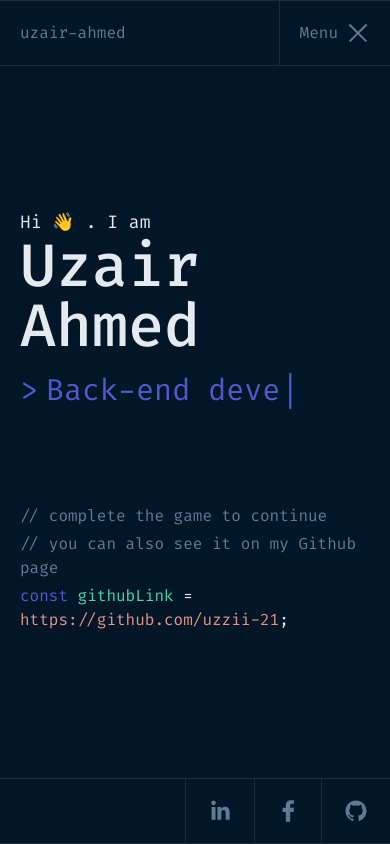
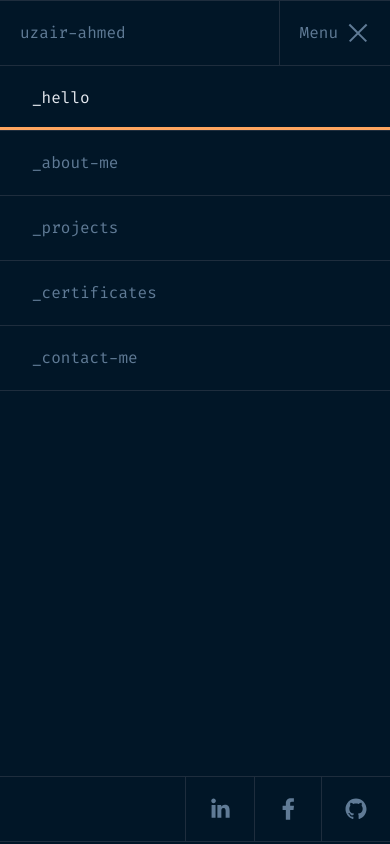
Before and after one commit to uzzii-21/portfolio, a Next.js app: page / in a window 390 px wide. Both pictures are taken after a click on the button "Menu". Built offline with nearby package versions, Linux system fonts and the light colour scheme.

Commit message:
💄 make navbar responsive

```diff
--- a/components/Layout.tsx
+++ b/components/Layout.tsx
@@ -5,7 +5,7 @@ export default function Layout({ children }: any) {
   return (
     <>
       <Navbar />
-      <main className="h-[calc(100vh-132px)]">{children}</main>
+      <main className="h-[calc(100vh-134px)]">{children}</main>
       <Footer />
     </>
   );
--- a/components/Navbar.tsx
+++ b/components/Navbar.tsx
@@ -1,66 +1,85 @@
 import Link from "next/link";
 import { useRouter } from "next/router";
-import { useState } from "react";
+import { useRef, useState } from "react";
 import { info } from "../constant/info";
 
 const Navbar = () => {
   const router = useRouter();
+  const navbarRef = useRef<HTMLDivElement>(null);
   const [isNavbarOpen, setIsNavbarOpen] = useState(false);
 
-  const clickHandler = () => {
-    setIsNavbarOpen(!isNavbarOpen);
+  const menuHandler = () => {
+    if (window.innerWidth < 1024) {
+      if (!isNavbarOpen) {
+        navbarRef.current?.classList.remove("hidden");
+        navbarRef.current?.classList.add("flex");
+      } else {
+        navbarRef.current?.classList.add("hidden");
+        navbarRef.current?.classList.remove("flex");
+      }
+      setIsNavbarOpen(!isNavbarOpen);
+    }
   };
   return (
-    <header className="border-stroke border-y flex items-center">
+    <header className="border-stroke border-y flex items-center relative">
       <Link href="/">
         <a
+          onClick={() => isNavbarOpen && menuHandler()}
           className={`py-5 px-5 lg:px-8 border-r border-stroke w-full lg:w-[20%] relative nav-hover`}
         >
           {info.name.toLocaleLowerCase().replace(" ", "-")}
         </a>
       </Link>
-      <nav className="items-center hidden lg:flex">
+      <nav
+        ref={navbarRef}
+        className="items-center flex-col lg:flex-row absolute lg:static top-[65px] left-0 w-full h-[calc(100vh-134px)] lg:w-auto lg:h-auto bg-primary z-50 lg:z-0 hidden lg:flex"
+      >
         <Link href="/">
           <a
+            onClick={menuHandler}
             className={`${
               router.pathname == "/" ? "active-nav text-white" : ""
-            } py-5 px-8 border-r border-stroke hover:text-white relative nav-hover`}
+            } py-5 px-8 border-b lg:border-b-0 w-full lg:w-auto lg:border-r border-stroke hover:text-white relative nav-hover`}
           >
             _hello
           </a>
         </Link>
         <Link href="/about-me">
           <a
+            onClick={menuHandler}
             className={`${
               router.pathname == "/about-me" ? "active-nav text-white" : ""
-            } py-5 px-8 border-r border-stroke hover:text-white relative nav-hover`}
+            } py-5 px-8 border-b lg:border-b-0 w-full lg:w-auto lg:border-r border-stroke hover:text-white relative nav-hover`}
           >
             _about-me
           </a>
         </Link>
         <Link href="/projects">
           <a
+            onClick={menuHandler}
             className={`${
               router.pathname == "/projects" ? "active-nav text-white" : ""
-            } py-5 px-8 border-r border-stroke hover:text-white relative nav-hover`}
+            } py-5 px-8 border-b lg:border-b-0 w-full lg:w-auto lg:border-r border-stroke hover:text-white relative nav-hover`}
           >
             _projects
           </a>
         </Link>
         <Link href="/certificates">
           <a
+            onClick={menuHandler}
             className={`${
               router.pathname == "/certificates" ? "active-nav text-white" : ""
-            } py-5 px-8 border-r border-stroke hover:text-white relative nav-hover`}
+            } py-5 px-8 border-b lg:border-b-0 w-full lg:w-auto lg:border-r border-stroke hover:text-white relative nav-hover`}
           >
             _certificates
           </a>
         </Link>
         <Link href="/contact-me">
           <a
+            onClick={menuHandler}
             className={`${
               router.pathname == "/certificates" ? "active-nav text-white" : ""
-            } py-5 px-8 border-r border-stroke hover:text-white relative nav-hover block lg:hidden`}
+            } py-5 px-8 border-b lg:border-b-0 w-full lg:w-auto lg:border-r border-stroke hover:text-white relative nav-hover block lg:hidden`}
           >
             _contact-me
           </a>
@@ -68,9 +87,10 @@ const Navbar = () => {
       </nav>
       <Link href="/contact-me">
         <a
+          onClick={menuHandler}
           className={`${
             router.pathname == "/contact-me" ? "active-nav text-white" : ""
-          } py-5 px-8 border-l border-stroke hover:text-white ml-auto relative nav-hover hidden lg:block`}
+          } py-5 px-8 border-b lg:border-b-0 w-full lg:w-auto lg:border-l border-stroke hover:text-white ml-auto relative nav-hover hidden lg:block`}
         >
           _contact-me
         </a>
@@ -78,7 +98,7 @@ const Navbar = () => {
 
       <button
         aria-label="Menu Hamburger"
-        onClick={clickHandler}
+        onClick={menuHandler}
         className="flex lg:hidden items-center space-x-2 focus:outline-none bg-secondary text-fontColor active:text-white py-5 px-5 lg:px-8 group ml-auto"
       >
         <span className="">Menu</span>
```
